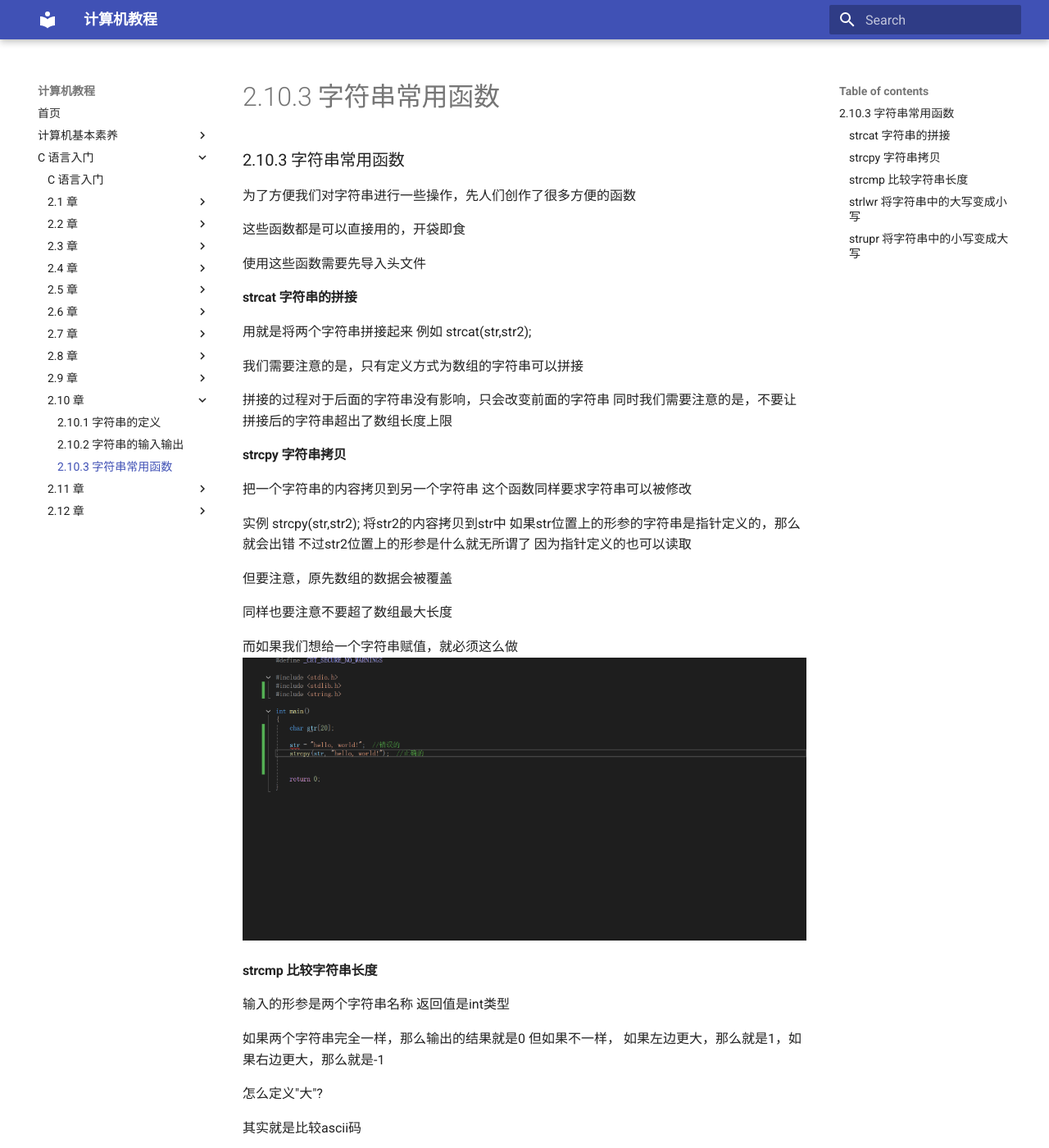
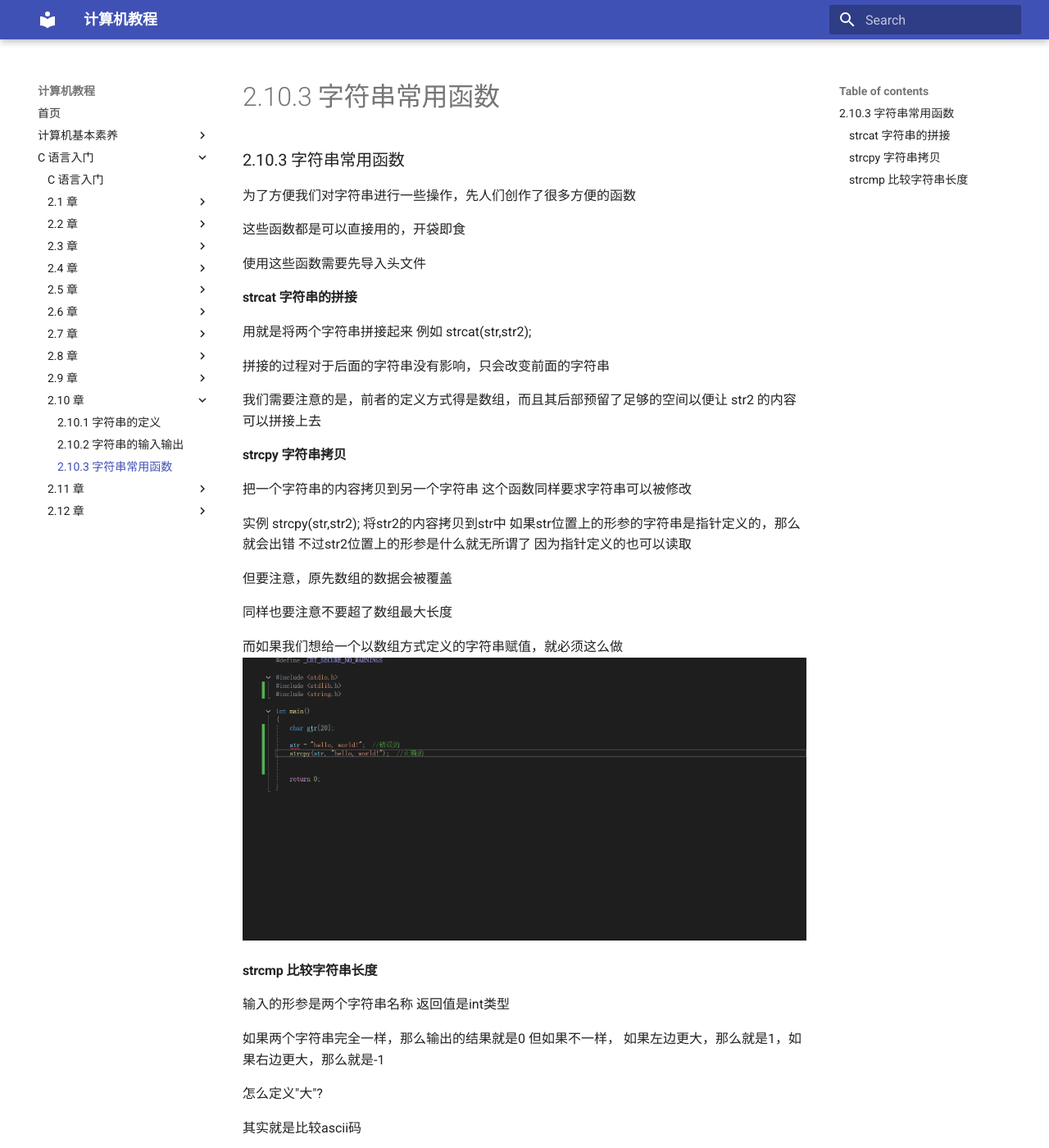
Before and after one commit to Muhamia/computer-tutorials, an MkDocs documentation site: the page built from docs/programming-language-c/2.10/2.10.3.md, in a window 1280 px wide and 1400 px high. Shown: the whole window at 82% size. Built offline with MkDocs 1.6.1 and Material for MkDocs 9.7.7, drawn with Linux system fonts in a browser that asks for light colours; some of the changed text lies outside the part shown.

Commit message:
为 2.8.2 到 2.10 纠错

```diff
--- a/docs/programming-language-c/2.10/2.10.3.md
+++ b/docs/programming-language-c/2.10/2.10.3.md
@@ -11,10 +11,9 @@
 例如
 strcat(str,str2);
 
-我们需要注意的是，只有定义方式为数组的字符串可以拼接
+拼接的过程对于后面的字符串没有影响，只会改变前面的字符串
 
-拼接的过程对于后面的字符串没有影响，只会改变前面的字符串
-同时我们需要注意的是，不要让拼接后的字符串超出了数组长度上限
+我们需要注意的是，前者的定义方式得是数组，而且其后部预留了足够的空间以便让 str2 的内容可以拼接上去
 
 
 #### strcpy 字符串拷贝
@@ -33,7 +32,7 @@ strcpy(str,str2);
 同样也要注意不要超了数组最大长度
 
 
-而如果我们想给一个字符串赋值，就必须这么做
+而如果我们想给一个以数组方式定义的字符串赋值，就必须这么做
 ![](../../assets/images/2.10/strValue.png)
 
 #### strcmp 比较字符串长度
@@ -53,12 +52,3 @@ strcpy(str,str2);
 只要有一个位置ascii不一样，那么就返回结果
 
 即使有一个字符串更长，比如"ABCD",和"ABZ"的比较结果也是"ABZ"更大
-
-
-#### strlwr 将字符串中的大写变成小写
-这个功能十分好理解
-strlwr(str);
-字符中的所有大写字符就会变成小写字符
-
-#### strupr 将字符串中的小写变成大写
-strupr(str);
```
Also changed, not shown: docs/programming-language-c/2.10/2.10.1.md (+1 -6 lines), docs/programming-language-c/2.8/2.8.2.md (+2 -2 lines), docs/programming-language-c/2.8/2.8.3.md (+6 -3 lines), docs/programming-language-c/2.9/2.9.1.md (+2 -2 lines), docs/programming-language-c/2.9/2.9.2.md (+2 -2 lines).
